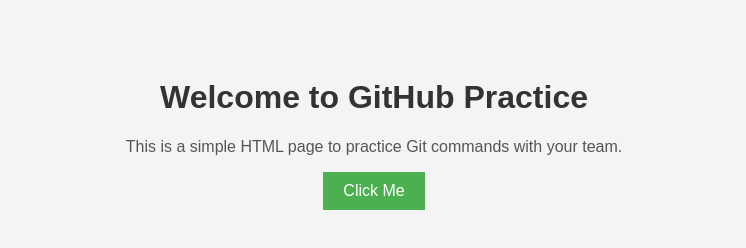
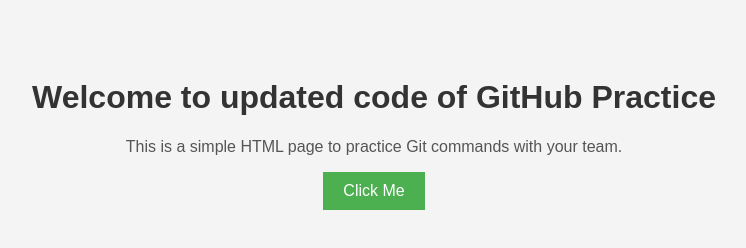
Before and after one commit to hibahaseebq/sample, a plain HTML site: page index.html in a window 1280 px wide. Shown: the whole page, without its empty margins (266-1012 px from the left). Drawn offline with Linux system fonts and the light colour scheme.

Commit message:
Updated one by Ali

```diff
--- a/index.html
+++ b/index.html
@@ -35,7 +35,7 @@
     </style>
 </head>
 <body>
-    <h1>Welcome to GitHub Practice</h1>
+    <h1>Welcome to updated code of GitHub Practice</h1>
     <p>This is a simple HTML page to practice Git commands with your team.</p>
     <button onclick="alert('Hello, GitHub!')">Click Me</button>
 </body>
```
